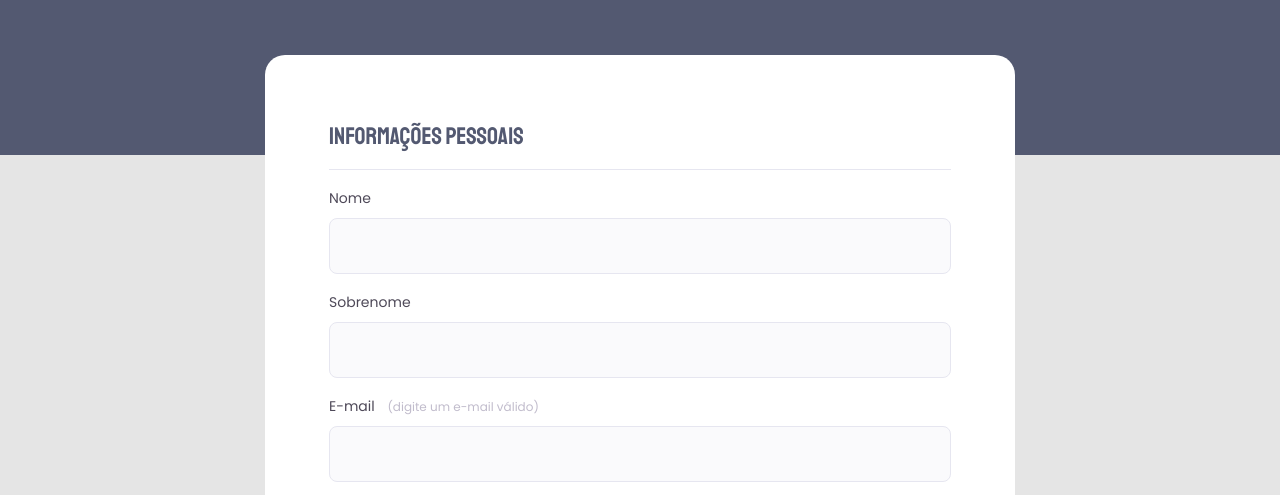
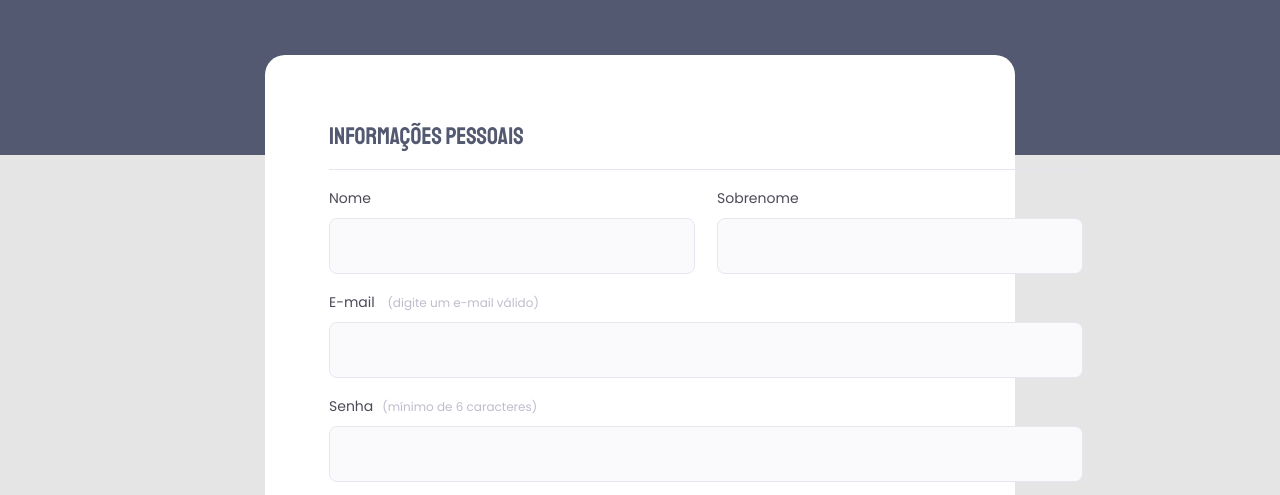
Before and after one commit to tavzera/Curso-Explorer-10-Rocketseat, a plain HTML site: page Nivel 03/Stage/Código desafio - Fase 01/index.html in a window 1280 px wide. Shown: the part 281-776 px from the top of the page. Drawn offline with Linux system fonts and the light colour scheme.

Commit message:
Subindo meus arquivos corrigidos do curso até o Nivel 03

```diff
--- a/Nivel 03/Stage/Código desafio - Fase 01/index.html
+++ b/Nivel 03/Stage/Código desafio - Fase 01/index.html
@@ -2,6 +2,7 @@
 <html lang="pt-br">
 
 <head>
+
   <meta charset="UTF-8">
   <meta name="viewport" content="width=device-width, initial-scale=1.0">
   <link rel="preconnect" href="https://fonts.googleapis.com">
@@ -21,6 +22,7 @@
       <fieldset>
         <div class="fieldset-wrapper">
           <legend>INFORMAÇÕES PESSOAIS</legend>
+            <div class="input-group">
               <div class="input-wrapper">
                 <label for="user-name">Nome</label>
                 <input type="text" id="user-name">
@@ -28,6 +30,7 @@
               <div class="input-wrapper">
                 <label for="user-surname">Sobrenome</label>
                 <input type="text" id="user-surname">
+              </div>
             </div>
           <div class="input-wrapper">
             <label for="user-email">E-mail <span>(digite um e-mail válido)</span></label>
--- a/Nivel 03/Stage/Código desafio - Fase 01/style.css
+++ b/Nivel 03/Stage/Código desafio - Fase 01/style.css
@@ -98,7 +98,13 @@ fieldset legend {
   padding-bottom: 16px;
 }
 
+.input-group  {
+  display: flex;
+  gap: 22px
+}
+
 .input-wrapper {
+  width: 100%;
   display: flex;
   flex-direction: column;
 }
--- /dev/null
+++ b/Nivel 03/Stage/Código desafio - Fase 02/style.css
@@ -0,0 +1,150 @@
+@import url('https://fonts.googleapis.com/css2?family=Poppins:wght@100;200;300;400;500;600;700;800;900&family=Staatliches&display=swap');
+
+* {
+  padding: 0;
+  margin: 0;
+  box-sizing: border-box;
+}
+
+body {
+  top: 0;
+  left: 0;
+  background: #BFD7E4;
+  font-family: 'Poppins', sans-serif;
+}
+
+body::before{
+  content: '';
+
+  position: absolute;
+  top: 0;
+  left: 0;
+  z-index: -1;
+
+  background: #293241;
+
+  width: 100%;
+  height: 465px;
+}
+
+.page {
+  top: 0;
+  left: 0;
+  width: 750px;
+  height: 100vh;
+
+  margin: auto;
+  padding: auto;
+}
+
+.page header {
+  margin-top: 107px;
+
+  display: flex;
+  flex-direction: column;
+  align-items: center;
+
+  color: #FFFFFF;
+}
+
+.page header h1 {
+  font-family: 'Staatliches', sans-serif;
+  font-style: normal;
+  font-weight: 400;
+  font-size: 36px;
+  line-height: 45px;
+}
+
+.page header p {
+  font-family: 'Poppins';
+  font-style: normal;
+  font-weight: 400;
+  font-size: 16px;
+  line-height: 24px;
+}
+
+.page header .mentory-ration {
+  display: flex;
+  /* align-items: center; */
+  justify-content: center;
+
+  margin-top: 24px;
+
+}
+
+.page header .mentory-ration .ballon {
+  display: flex;
+  flex-direction: column;
+  align-items: center;
+  justify-content: center;
+}
+
+.page header .mentory-ration .star-mentory {
+  position: absolute;
+  margin-top: 31px;
+}
+
+form {
+  margin-top: 32px;
+  height: 100%;
+  background: #FFFFFF;
+  border-radius: 20px;
+}
+
+form fieldset {
+  border: none;
+  height: 100vh;
+  padding: 32px 64px;
+}
+
+form .title-form {
+  height: 133px;
+  width: 100%;
+  background: #F67669;
+  border-radius: 20px 20px 0px 0px;
+
+  display: flex;
+  flex-direction: row;
+  justify-content: center;
+  align-items: center;
+}
+
+form .title-form h1 {
+  font-family: 'Staatliches';
+  font-style: normal;
+  font-weight: 400;
+  font-size: 24px;
+  line-height: 34px;
+
+  color: #FFFFFF;
+}
+
+form .input-group {
+  display: flex;
+  gap: 22px;
+}
+
+form  .input-wrapper {
+  display: flex;
+  flex-direction: column;
+  width: 100%;
+}
+
+form .input-wrapper label {
+  font-family: 'Poppins';
+  font-style: normal;
+  font-weight: 400;
+  font-size: 14px;
+  line-height: 24px;
+  /* identical to box height, or 171% */
+
+
+  color: #4E4958;
+}
+form  input {
+  height: 55px;
+  background: #FAFAFC;
+
+  border: 1px solid #E6E6F0;
+  border-radius: 8px;
+}
```
Also changed, not shown: Nivel 03/Stage/Código desafio - Fase 02/index.html (added, +51 -0 lines), Nivel 03/Stage/Código desafio - Fase 02/images/ballon.svg (added), Nivel 03/Stage/Código desafio - Fase 02/images/star.svg (added). Lines whose indentation alone changed are shown as unchanged.
